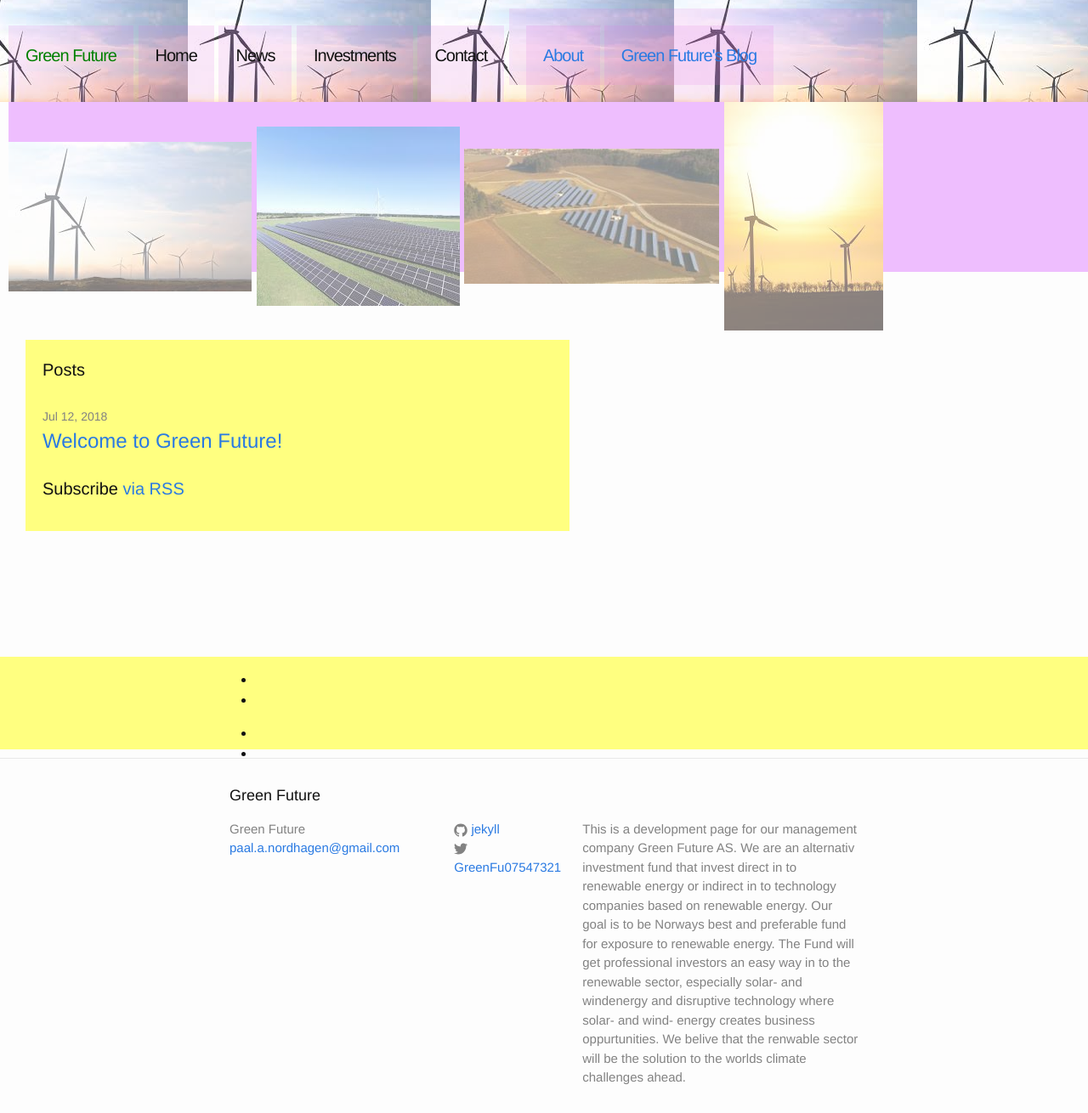
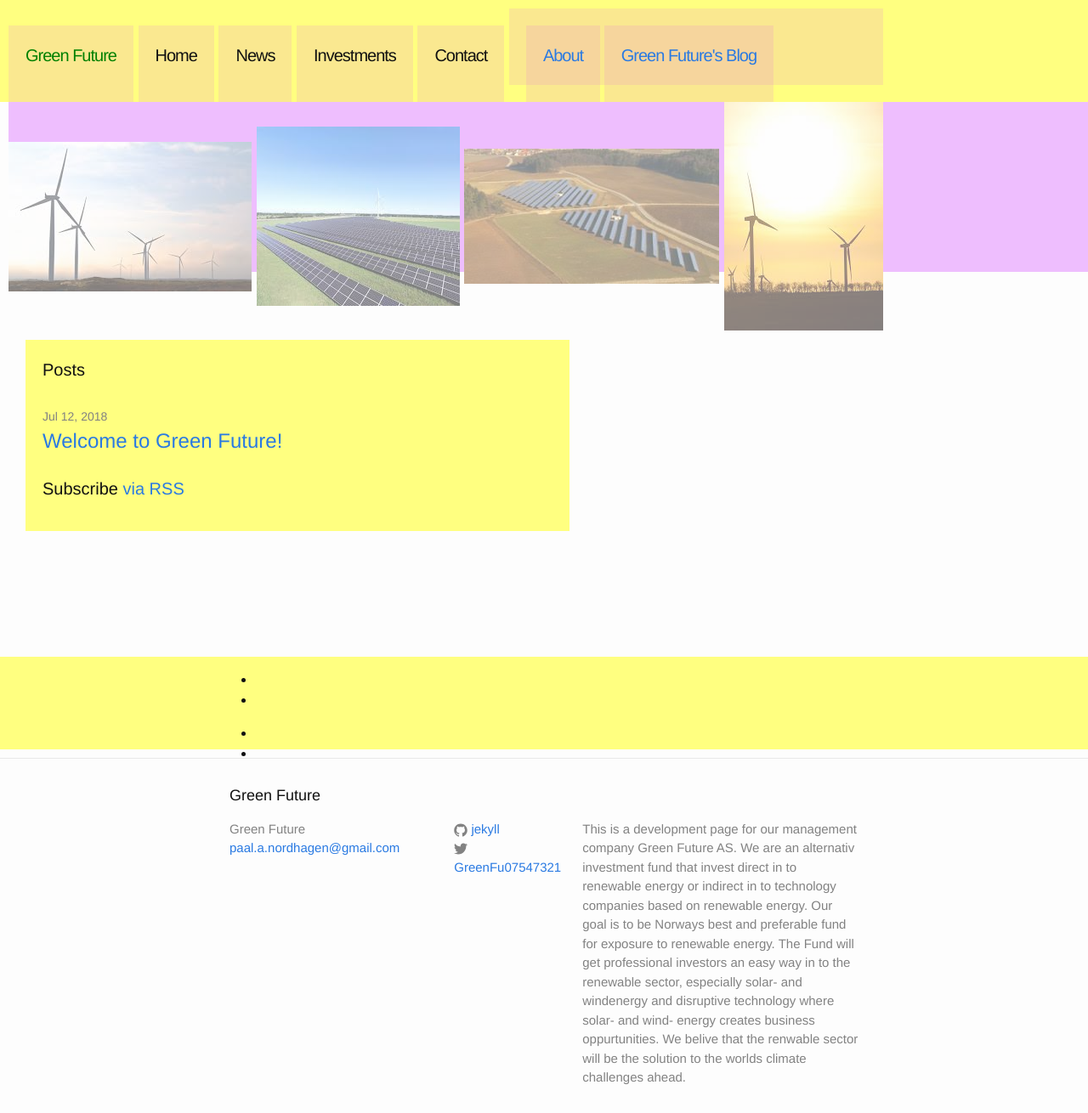
Before and after one commit to Paal-August/Paal-August.github.io, a Jekyll site: the page built from index.html, in a window 1280 px wide and 1310 px high. Shown: the whole window at 85% size. Built offline with Jekyll 4.4.1, drawn with Linux system fonts in a browser that asks for light colours.

Commit message:
Update _layout.scss

```diff
--- a/_sass/_layout.scss
+++ b/_sass/_layout.scss
@@ -38,10 +38,6 @@
   float:left;
   padding:10px;
   background-color:rgb(255, 255, 128);
-  background-image: url("https://github.com/Paal-August/Paal-August.github.io/blob/master/_includes/Vindmoller_images.jpeg?raw=true"),
-  url("https://github.com/Paal-August/Paal-August.github.io/blob/master/_includes/images-3.jpeg?raw=true"),
-  url("https://github.com/Paal-August/Paal-August.github.io/blob/master/_includes/images-1.jpeg?raw=true"),
-  url("https://github.com/Paal-August/Paal-August.github.io/blob/master/_includes/images-2.jpeg?raw=true");
 
   background-position: center;
 
```
